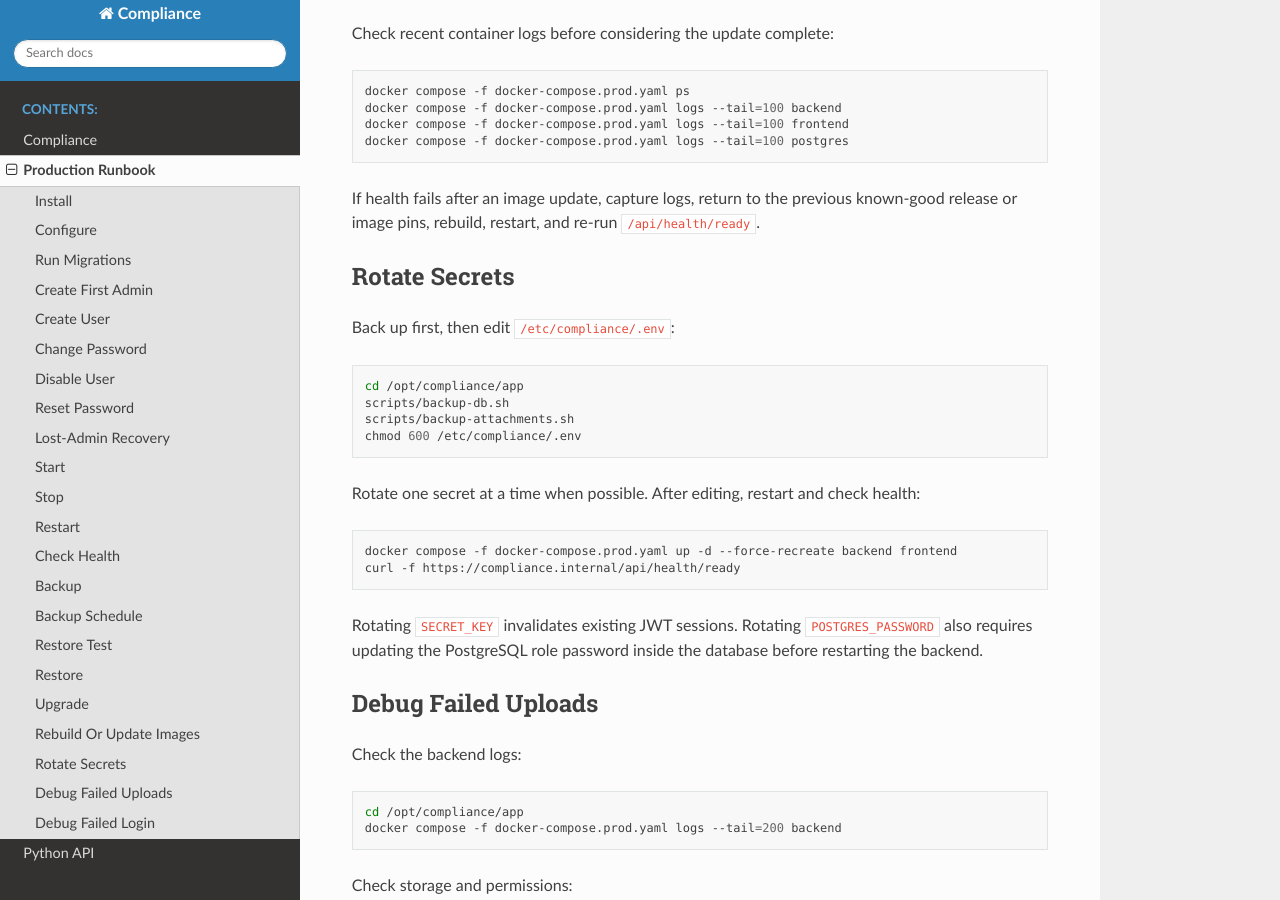
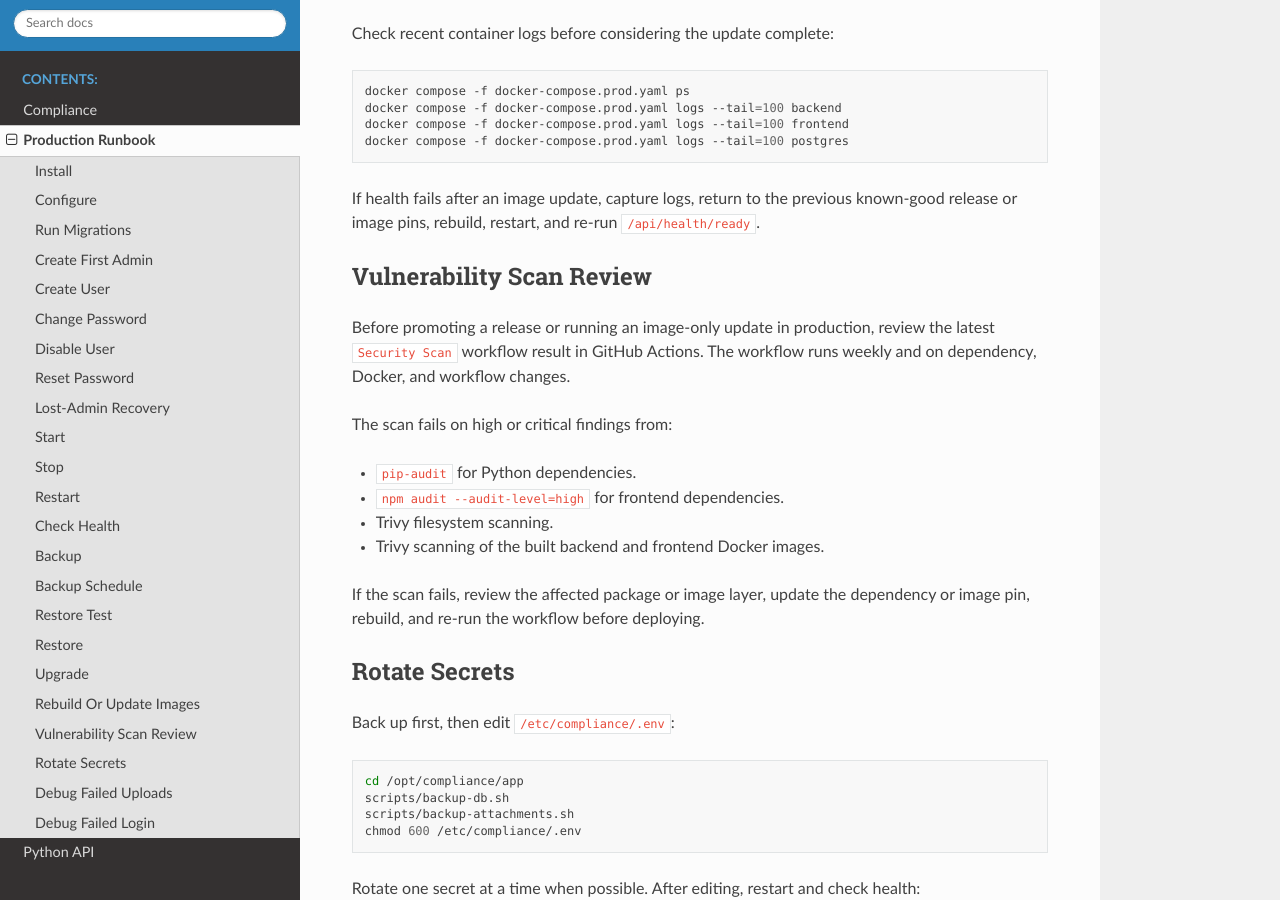
Before and after one commit to elliottbache/compliance, a Sphinx documentation site: the page built from docs/production-runbook.md, in a window 1280 px wide and 900 px high, scrolled down 9017 px. Built offline with Sphinx 7.4.7 and the Read the Docs theme 3.1.0, drawn with Linux system fonts in a browser that asks for light colours.

Commit message:
ci: add vulnerability scanning workflow
  Add a scheduled security scan workflow for Python dependencies, frontend npm dependencies, repository filesystem contents, and built Docker images.

  Document the scan coverage and production review expectations in the README and production runbook.

```diff
--- a/docs/production-runbook.md
+++ b/docs/production-runbook.md
@@ -468,6 +468,22 @@ If health fails after an image update, capture logs, return to the previous
 known-good release or image pins, rebuild, restart, and re-run
 `/api/health/ready`.
 
+## Vulnerability Scan Review
+
+Before promoting a release or running an image-only update in production, review
+the latest `Security Scan` workflow result in GitHub Actions. The workflow runs
+weekly and on dependency, Docker, and workflow changes.
+
+The scan fails on high or critical findings from:
+
+- `pip-audit` for Python dependencies.
+- `npm audit --audit-level=high` for frontend dependencies.
+- Trivy filesystem scanning.
+- Trivy scanning of the built backend and frontend Docker images.
+
+If the scan fails, review the affected package or image layer, update the
+dependency or image pin, rebuild, and re-run the workflow before deploying.
+
 ## Rotate Secrets
 
 Back up first, then edit `/etc/compliance/.env`:
```
Also changed, not shown: README.md (+16 -0 lines), 1 other file.
